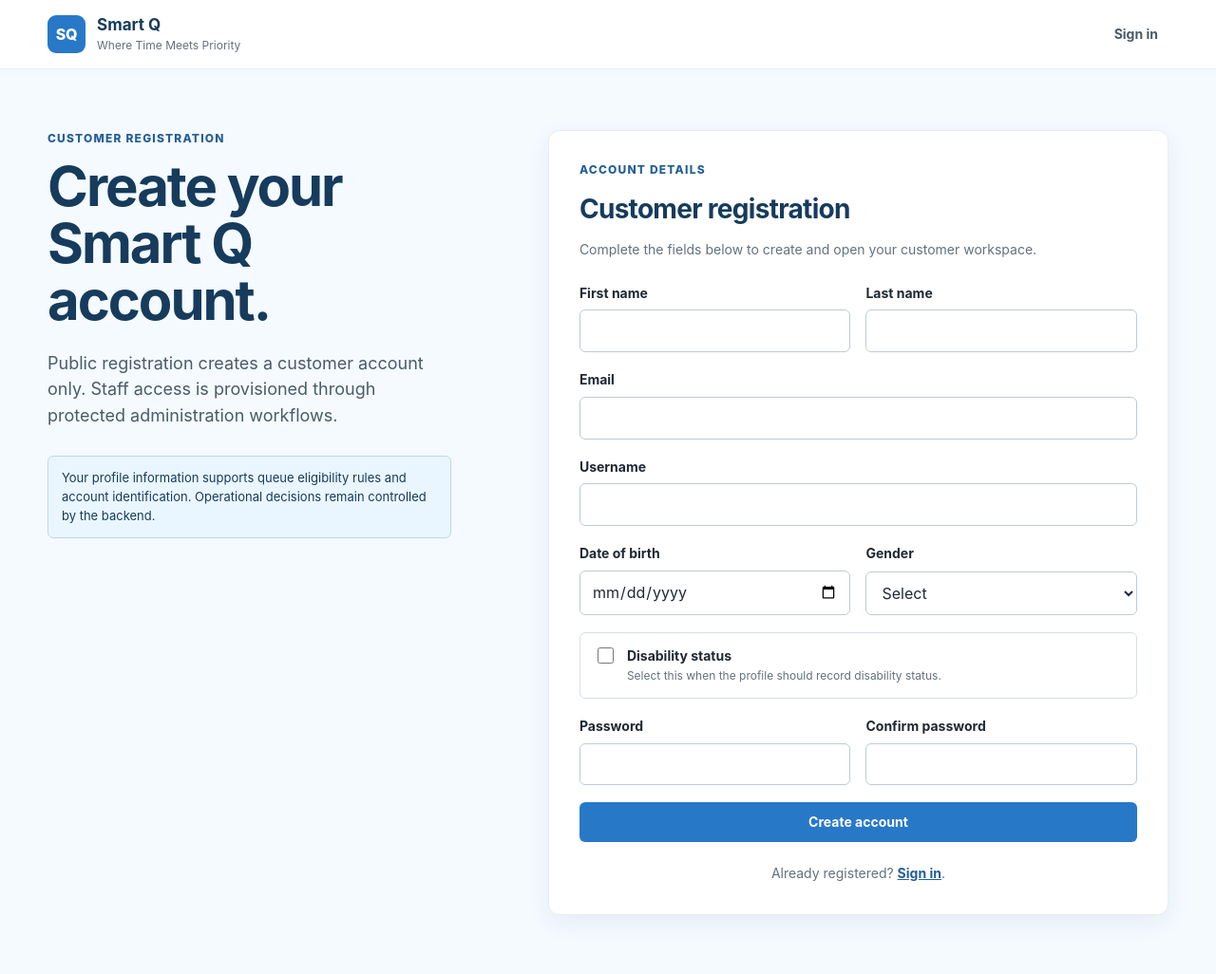
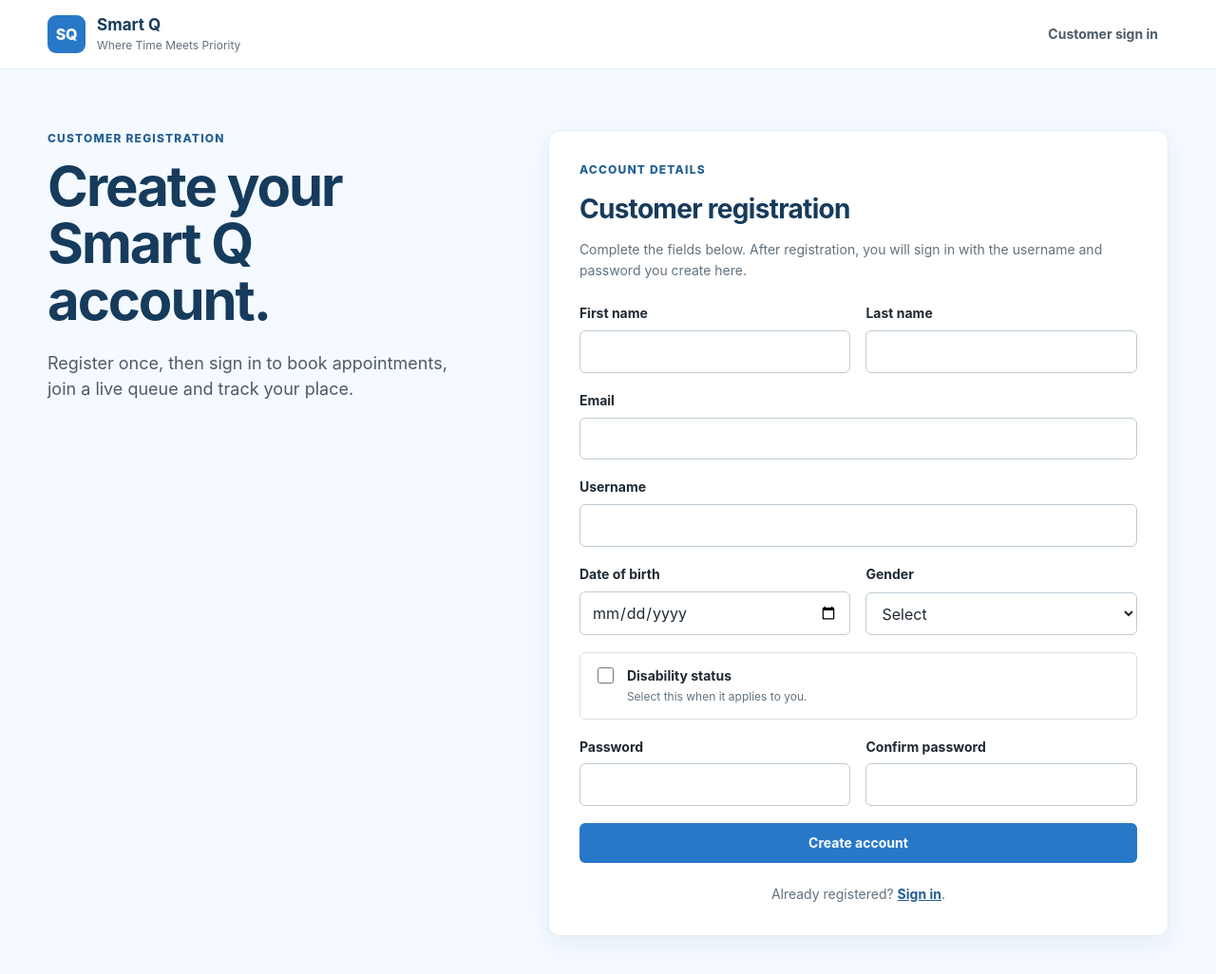
Before and after one commit to Katlegojack/SmartQ, a Django app: page /register/ in a window 1280 px wide. Shown: the top 1026 px of the page at 95% size. Before the commit the page ends 967 px from the top, so only its background shows below. Run offline with Django 5.2, Linux system fonts and the light colour scheme.

Commit message:
Make registration end before sign-in

```diff
--- a/templates/frontend/register.html
+++ b/templates/frontend/register.html
@@ -18,7 +18,7 @@
                 <span class="brand__mark" aria-hidden="true">SQ</span>
                 <span class="brand__text"><strong>Smart Q</strong><small>Where Time Meets Priority</small></span>
             </a>
-            <a class="nav-link" href="/login/">Sign in</a>
+            <a class="nav-link" href="/login/">Customer sign in</a>
         </div>
     </header>
 
@@ -27,15 +27,14 @@
             <section class="auth-intro" aria-labelledby="register-heading">
                 <p class="eyebrow">Customer registration</p>
                 <h1 id="register-heading">Create your Smart Q account.</h1>
-                <p>Public registration creates a customer account only. Staff access is provisioned through protected administration workflows.</p>
-                <div class="notice notice--info">Your profile information supports queue eligibility rules and account identification. Operational decisions remain controlled by the backend.</div>
+                <p>Register once, then sign in to book appointments, join a live queue and track your place.</p>
             </section>
 
             <section class="auth-card auth-card--wide" aria-label="Registration form">
                 <div class="auth-card__header">
                     <p class="kicker">Account details</p>
                     <h2>Customer registration</h2>
-                    <p>Complete the fields below to create and open your customer workspace.</p>
+                    <p>Complete the fields below. After registration, you will sign in with the username and password you create here.</p>
                 </div>
                 <div class="form-message" data-form-message hidden role="status" aria-live="polite"></div>
                 <form class="form-stack" data-register-form novalidate>
@@ -49,7 +48,7 @@
                         <label class="field"><span class="field__label">Date of birth</span><input class="input" type="date" name="date_of_birth" autocomplete="bday" required><span class="field__error" data-field-error="date_of_birth" hidden></span></label>
                         <label class="field"><span class="field__label">Gender</span><select class="input" name="gender" required><option value="">Select</option><option value="male">Male</option><option value="female">Female</option><option value="other">Other</option></select><span class="field__error" data-field-error="gender" hidden></span></label>
                     </div>
-                    <label class="check-field"><input type="checkbox" name="disability_status"><span><strong>Disability status</strong><small>Select this when the profile should record disability status.</small></span></label>
+                    <label class="check-field"><input type="checkbox" name="disability_status"><span><strong>Disability status</strong><small>Select this when it applies to you.</small></span></label>
                     <div class="form-grid form-grid--2">
                         <label class="field"><span class="field__label">Password</span><input class="input" type="password" name="password" autocomplete="new-password" required><span class="field__error" data-field-error="password" hidden></span></label>
                         <label class="field"><span class="field__label">Confirm password</span><input class="input" type="password" name="confirm_password" autocomplete="new-password" required><span class="field__error" data-field-error="confirm_password" hidden></span></label>
```
